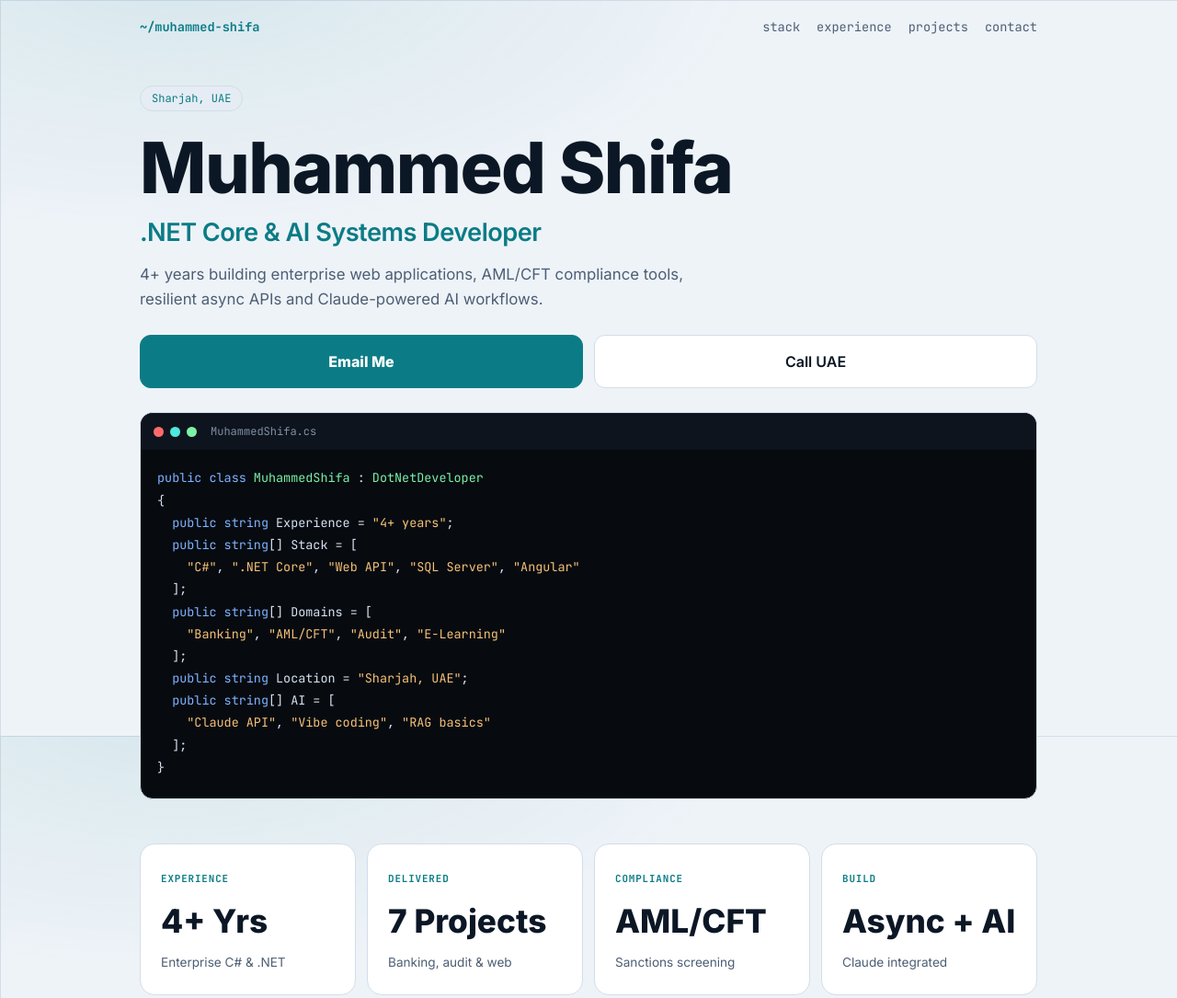
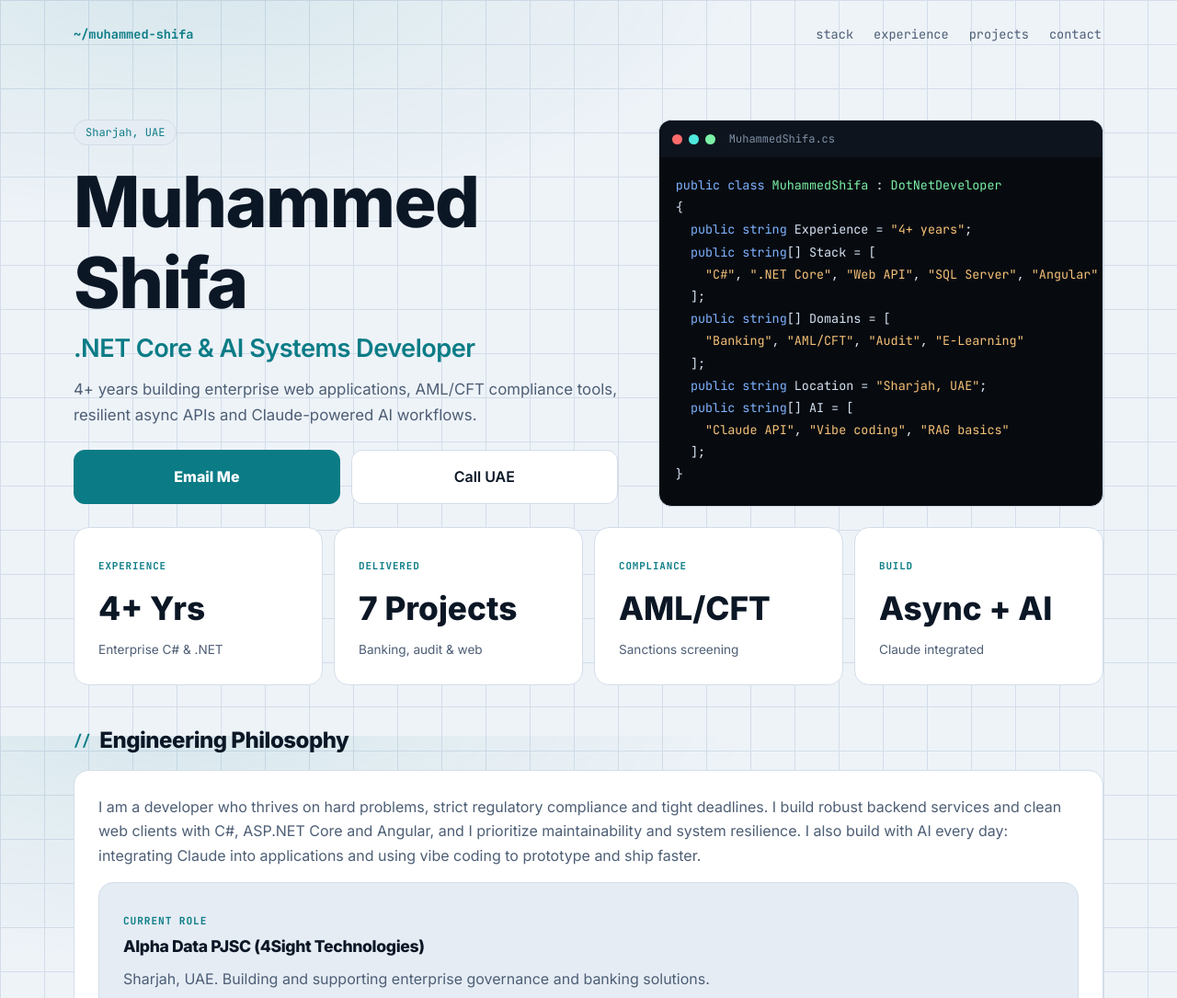
Before and after one commit to MUHAMMEDSHIFA322/Muhammedshifa322.github.io, a plain HTML site: page index.html in a window 1280 px wide. Shown: the top 1085 px of the page at 92% size. Drawn offline with Linux system fonts and the light colour scheme.

Commit message:
Update index.html

```diff
--- a/index.html
+++ b/index.html
@@ -19,18 +19,19 @@
 :root[data-theme="light"]{--bg:#EEF3F8;--bg2:#E5ECF4;--card:#FFFFFF;--line:#D3DDE9;--ink:#0C1726;--muted:#4D5E75;--acc:#0B7C86;--acc-ink:#FFFFFF;--vio:#6B4FD8;--glow:rgba(11,124,134,.10)}
 html{height:100%;scroll-behavior:smooth;scroll-padding-top:env(safe-area-inset-top,0px)}
 *,*::before,*::after{box-sizing:border-box}
-body{margin:0;background:var(--bg);background-image:radial-gradient(900px 420px at 15% -5%,var(--glow),transparent 70%),linear-gradient(var(--line) 1px,transparent 1px),linear-gradient(90deg,var(--line) 1px,transparent 1px);background-size:auto,48px 48px,48px 48px;background-attachment:fixed;color:var(--ink);font:400 1rem/1.65 var(--sans);-webkit-text-size-adjust:100%}
+body{margin:0;background:var(--bg);background-image:radial-gradient(900px 420px at 15% -5%,var(--glow),transparent 70%),linear-gradient(var(--line) 1px,transparent 1px),linear-gradient(90deg,var(--line) 1px,transparent 1px);background-size:auto,48px 48px,48px 48px;color:var(--ink);font:400 1rem/1.65 var(--sans);-webkit-text-size-adjust:100%}
 a{color:inherit}:focus-visible{outline:3px solid var(--acc);outline-offset:3px;border-radius:6px}
-.w{max-width:1040px;margin:0 auto;padding:0 clamp(16px,4vw,32px)}
+.w{max-width:1200px;margin:0 auto;padding:0 clamp(16px,4vw,40px)}
 h1,h2,h3{margin:0;letter-spacing:-.02em;line-height:1.15}
 .mono{font-family:var(--mono)}
 nav{display:flex;gap:18px;align-items:center;padding:20px 0;font:400 .85rem var(--mono);color:var(--muted);flex-wrap:wrap}
 nav b{color:var(--acc);margin-right:auto;font-weight:700}
-nav a{text-decoration:none}nav a:hover{color:var(--acc)}
+nav a{text-decoration:none;padding:8px 2px}nav a:hover{color:var(--acc)}
 .card{background:var(--card);border:1px solid var(--line);border-radius:16px;padding:22px;transition:transform .2s,border-color .2s}
 .card:hover{transform:translateY(-3px);border-color:var(--acc)}
 
 .hero{padding:34px 0 22px}
+@media(min-width:940px){.hero{display:grid;grid-template-columns:1.1fr .9fr;column-gap:44px;align-items:start;padding-top:56px}.hero>*{grid-column:1}.hero>.pill{justify-self:start}.hero>.win{grid-column:2;grid-row:1/7;margin:0}}
 .pill{display:inline-block;font:400 .75rem var(--mono);color:var(--acc);border:1px solid var(--line);background:var(--bg2);border-radius:999px;padding:5px 12px;margin-bottom:18px}
 .hero h1{font-size:clamp(2.6rem,8vw,4.8rem);font-weight:800}
 .hero h2{font-size:clamp(1.2rem,3.6vw,1.7rem);font-weight:600;color:var(--acc);margin:10px 0 16px}
@@ -79,6 +80,9 @@ section{padding:46px 0 0}
 .contact{text-align:center;padding:36px 20px}
 .contact a.m{display:block;font:800 clamp(1.2rem,4.6vw,2rem) var(--sans);color:var(--acc);word-break:break-all;margin:10px 0}
 footer{padding:36px 0 52px;text-align:center;font:400 .8rem var(--mono);color:var(--muted)}
+@media(min-width:1040px){#stack .grid.two{grid-template-columns:repeat(3,1fr)}.card{padding:26px}}
+@media(min-width:1500px){body{font-size:1.0625rem}.w{max-width:1280px}}
+@media(max-width:559px){nav{gap:4px 14px;padding:14px 0;font-size:.78rem}nav b{flex:1 0 100%}.hero{padding-top:18px}.hero p{font-size:1rem}.card{padding:18px;border-radius:14px}pre{font-size:.74rem;padding:14px}section{padding-top:36px}.h{font-size:1.3rem}.btn{padding:16px}.stat strong{font-size:1.5rem}}
 @media(prefers-reduced-motion:reduce){pre .l{animation:none;opacity:1}html{scroll-behavior:auto}.card:hover,.btn:hover{transform:none}}
 </style>
 </head>
```
